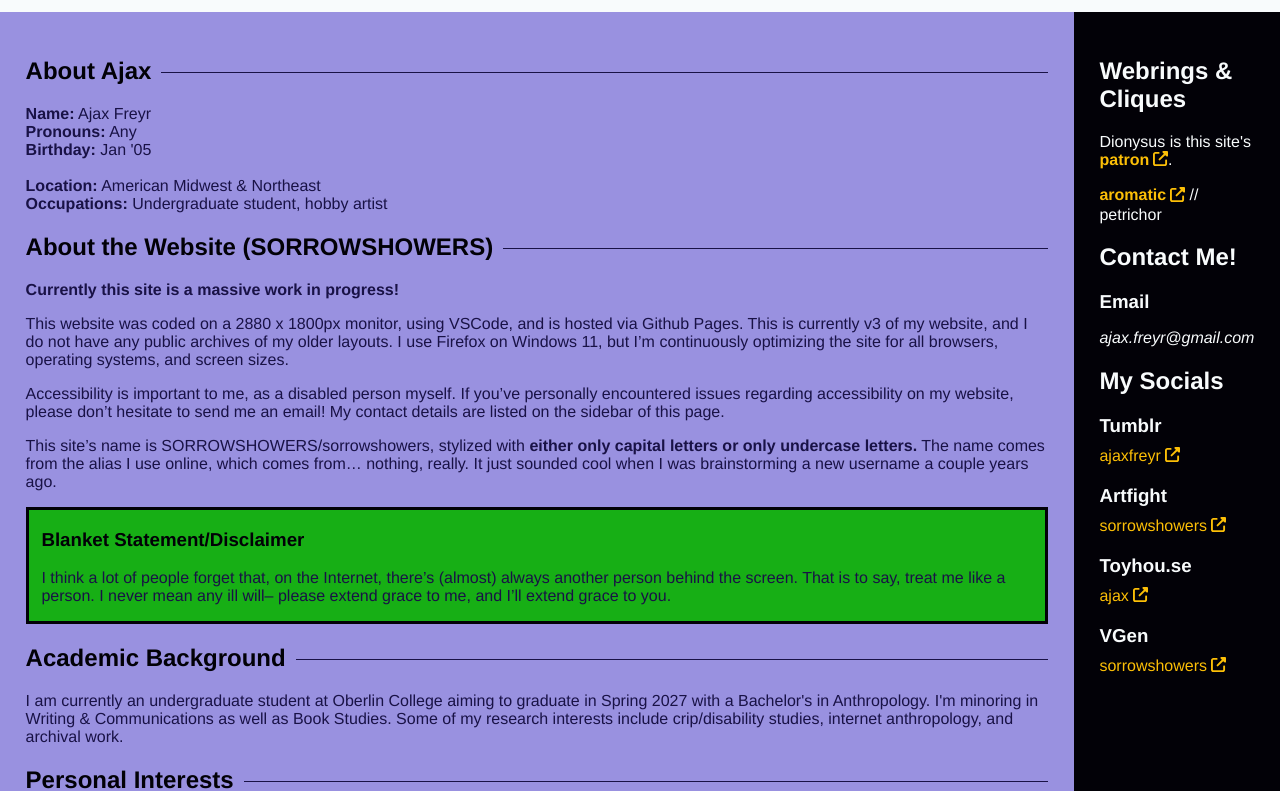
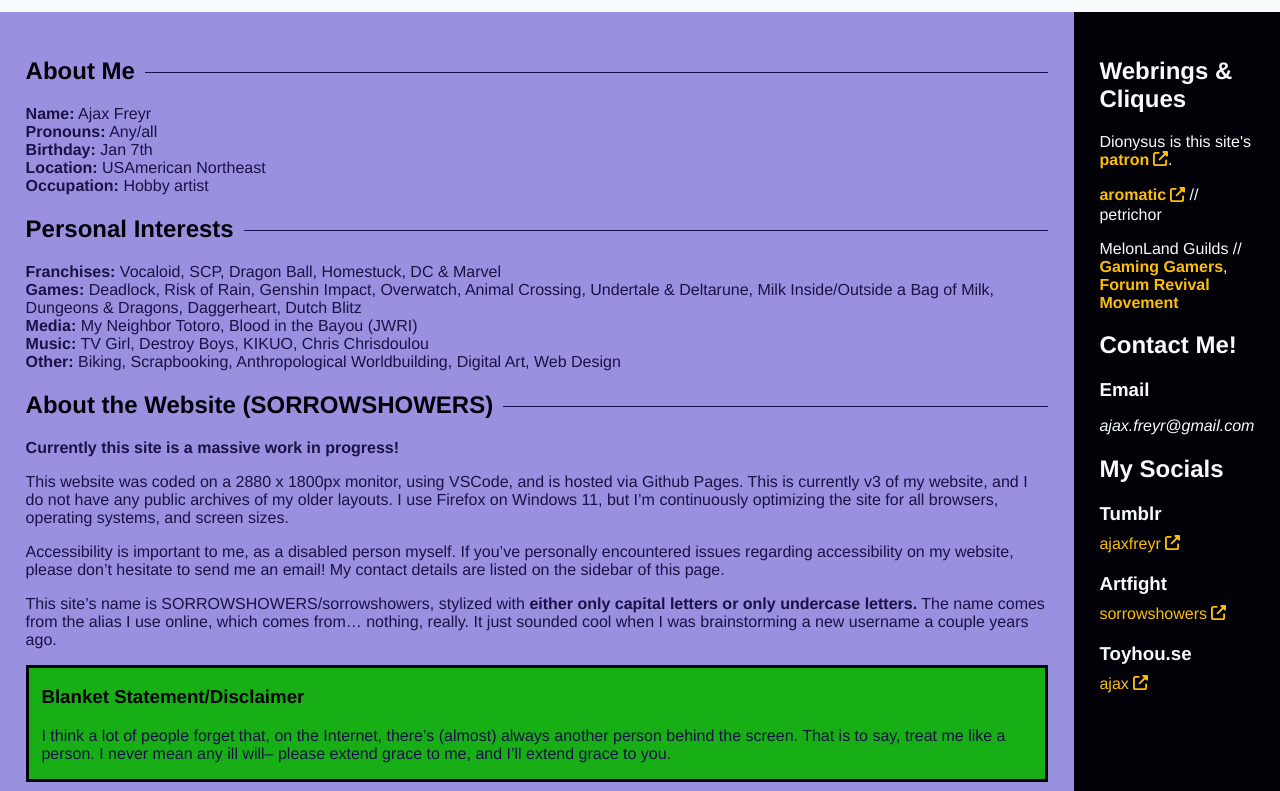
Before and after one commit to sorrowshowers/sorrowshowers.github.io, a plain HTML site: page about.html in a window 1280 px wide. Shown: the part 176-967 px from the top of the page. Drawn offline with Linux system fonts and the light colour scheme; a script that the page names is missing.

Commit message:
Replacing files

```diff
--- a/about.css
+++ b/about.css
@@ -8,7 +8,7 @@
     --bigtext-color:rgb(2, 1, 7);
     --smalltext-color:rgb(25, 18, 70);
     --smallertext-color:rgb(153, 145, 224);
-    --inactive-color:rgb(121, 121, 126);
+    --inactive-color:rgb(106, 106, 129);
     --link-color:rgb(252, 191, 7);
     --hoverlink-color:rgb(248, 251, 252);
     --roboto-font: Trebuchet, Helvetica, sans-serif;
--- a/about.html
+++ b/about.html
@@ -27,14 +27,23 @@
 <div class="flex">
 
 <main>
-   <h2>About Ajax</h2>
+   <h2>About Me</h2>
    <ul>
     <li><bold>Name:</bold> Ajax Freyr</li>
-    <li><bold>Pronouns:</bold> Any</li>
-    <li><bold>Birthday:</bold> Jan '05</li>
-    <br>
-    <li><bold>Location:</bold> American Midwest & Northeast</li>
-    <li><bold>Occupations:</bold> Undergraduate student, hobby artist</li>
+    <li><bold>Pronouns:</bold> Any/all</li>
+    <li><bold>Birthday:</bold> Jan 7th</li>
+    <li><bold>Location:</bold> USAmerican Northeast</li>
+    <li><bold>Occupation:</bold> Hobby artist</li>
+   </ul>
+
+    <h2>Personal Interests</h2>
+   <ul>
+    <li><bold>Franchises:</bold> Vocaloid, SCP, Dragon Ball, Homestuck, DC & Marvel</li>
+    <li><bold>Games:</bold> Deadlock, Risk of Rain, Genshin Impact, Overwatch, Animal Crossing,
+        Undertale & Deltarune, Milk Inside/Outside a Bag of Milk, Dungeons & Dragons, Daggerheart, Dutch Blitz</li>
+    <li><bold>Media:</bold> My Neighbor Totoro, Blood in the Bayou (JWRI) </li>
+    <li><bold>Music:</bold> TV Girl, Destroy Boys, KIKUO, Chris Chrisdoulou</li>
+    <li><bold>Other:</bold> Biking, Scrapbooking, Anthropological Worldbuilding, Digital Art, Web Design</li>
    </ul>
 
    <h2>About the Website (SORROWSHOWERS)</h2>
@@ -47,16 +56,6 @@
         <h3>Blanket Statement/Disclaimer</h3>
         <p>I think a lot of people forget that, on the Internet, there’s (almost) always another person behind the screen. That is to say, treat me like a person. I never mean any ill will– please extend grace to me, and I’ll extend grace to you.</p>
     </div>
-
-   <h2>Academic Background</h2>
-   <p>I am currently an undergraduate student at Oberlin College aiming to graduate in Spring 2027 with a Bachelor's in Anthropology. I'm minoring in Writing & Communications as well as Book Studies. Some of my research interests include crip/disability studies, internet anthropology, and archival work.
-   <h2>Personal Interests</h2>
-   <ul>
-    <li><bold>Music:</bold> Destroy Boys, KIKUO, System of a Down, Alternative Radio, TV Girl</li>
-    <li><bold>Media:</bold> Devilman Crybaby, Homestuck, SCP, Neon Genesis Evangelion, Vocaloid, Pokemon, Blood in the Bayou (Just Roll With It), Dragon Ball, Marvel, Searching for a World That Doesn't Exist, My Neighbor Totoro</li>
-    <li><bold>Games:</bold> Risk of Rain, Genshin Impact, Dispatch, Disco Elysium, Overwatch, Splatoon, Animal Crossing, Undertale & Deltarune, Milk Inside/Outside a Bag of Milk, Dungeons & Dragons, Daggerheart, Dutch Blitz</li>
-    <li><bold>Other:</bold> Biking, Scrapbooking, Anthropological Worldbuilding, Digital Art, Web Design</li>
-   </ul>
 
    <h2>A Note on Copyright</h2>
    <p>
@@ -77,10 +76,8 @@
     <a href="https://xandra.cc/patrons/" class="outlink" alt="External Link" target="blank">patron</a>.</p>
     <p><a href="https://aromatic.wings.nu/" class="outlink" alt="External Link" target="blank">
     aromatic</a> // petrichor</p>
-    <!-- MelonLand Guild Widget Code for Gaming Gamers -->
-<script src="https://forum.melonland.net/guilds/ring-variables.php?g=25"></script>
-<script src="https://forum.melonland.net/guilds/ring-widget.js?g=25"></script>
-<link href="https://everyone.melonland.net/~gamers/webring.css" rel="stylesheet">
+    <p>MelonLand Guilds // <a href="https://forum.melonland.net/index.php?action=mguild;sa=view;gid=25">Gaming Gamers</a>,
+        <a href="https://forum.melonland.net/index.php?action=mguild;sa=view;gid=23">Forum Revival Movement</a></p>
     <h2>Contact Me!</h2>
     <h3>Email</h3>
     <p><i>ajax.freyr@gmail.com</i></p>
@@ -91,8 +88,6 @@
     <a href="https://artfight.net/~sorrowshowers" class="outlink" alt="External Link" target="blank">sorrowshowers</a>
     <h3>Toyhou.se</h3>
     <a href="https://toyhou.se/ajax" class="outlink" alt="External Link" target="blank">ajax</a>
-    <h3>VGen</h3>
-    <a href="https://vgen.co/sorrowshowers" class="outlink" alt="External Link" target="blank">sorrowshowers</a>
     <br><br>
 </sidebar>
 </div>
--- a/index.css
+++ b/index.css
@@ -8,7 +8,7 @@
     --bigtext-color:rgb(2, 1, 7);
     --smalltext-color:rgb(25, 18, 70);
     --smallertext-color:rgb(153, 145, 224);
-    --inactive-color:rgb(121, 121, 126);
+    --inactive-color:rgb(106, 106, 129);
     --link-color:rgb(252, 191, 7);
     --hoverlink-color:rgb(248, 251, 252);
     --roboto-font: Trebuchet, Helvetica, sans-serif;
--- a/more.css
+++ b/more.css
@@ -8,7 +8,7 @@
     --bigtext-color:rgb(2, 1, 7);
     --smalltext-color:rgb(25, 18, 70);
     --smallertext-color:rgb(153, 145, 224);
-    --inactive-color:rgb(121, 121, 126);
+    --inactive-color:rgb(106, 106, 129);
     --link-color:rgb(252, 191, 7);
     --hoverlink-color:rgb(248, 251, 252);
     --roboto-font: Trebuchet, Helvetica, sans-serif;
--- a/projects.css
+++ b/projects.css
@@ -8,7 +8,7 @@
     --bigtext-color:rgb(2, 1, 7);
     --smalltext-color:rgb(25, 18, 70);
     --smallertext-color:rgb(153, 145, 224);
-    --inactive-color:rgb(121, 121, 126);
+    --inactive-color:rgb(106, 106, 129);
     --link-color:rgb(252, 191, 7);
     --hoverlink-color:rgb(248, 251, 252);
     --roboto-font: Trebuchet, Helvetica, sans-serif;
@@ -18,15 +18,6 @@
 ::selection{
     background-color:var(--background-color);
     color:var(--headerfooter-color);
-}
-
-.inactive{
-    color:var(--inactive-color);
-}
-
-.inactive:hover{
-    color:var(--inactive-color);
-    letter-spacing:normal;
 }
 
 html{
@@ -173,6 +164,25 @@
 
 .boxed a{
     letter-spacing:normal;
+}
+
+.inactive{
+    background-color:var(--inactive-color);
+    letter-spacing:normal;
+    transition:0.2s ease-in-out;
+    padding:1vw;
+    border: solid 3px var(--bigtext-color);
+    text-align:left;
+    letter-spacing:normal;
+}
+
+.inactive bold{
+    font-size:large;
+    color:var(--bigtext-color)
+}
+
+.inactive p{
+    color:var(--bigtext-color);
 }
 
 sidebar{
--- a/sitemap.css
+++ b/sitemap.css
@@ -8,7 +8,7 @@
     --bigtext-color:rgb(2, 1, 7);
     --smalltext-color:rgb(25, 18, 70);
     --smallertext-color:rgb(153, 145, 224);
-    --inactive-color:rgb(121, 121, 126);
+    --inactive-color:rgb(106, 106, 129);
     --link-color:rgb(252, 191, 7);
     --hoverlink-color:rgb(248, 251, 252);
     --roboto-font: Trebuchet, Helvetica, sans-serif;
```
Also changed, not shown: more.html (+3 -2 lines), projects.html (+14 -5 lines).
